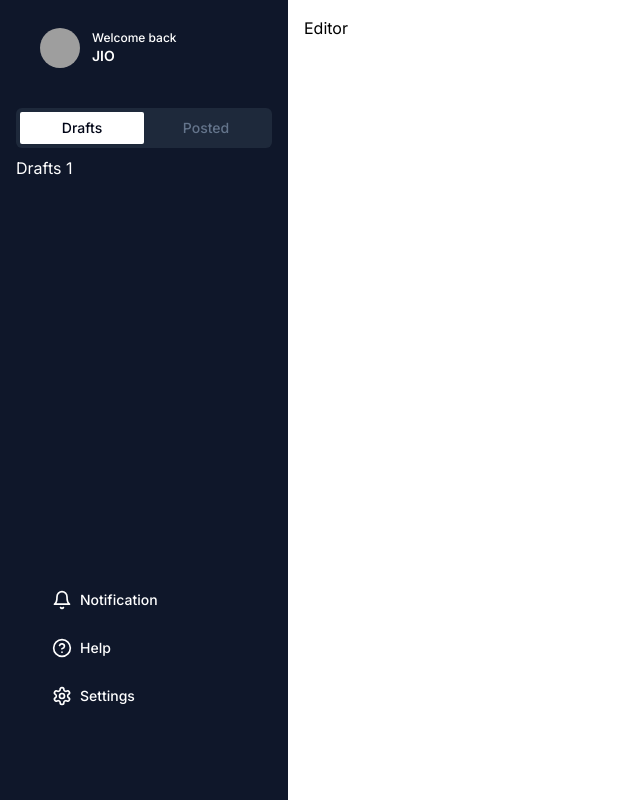
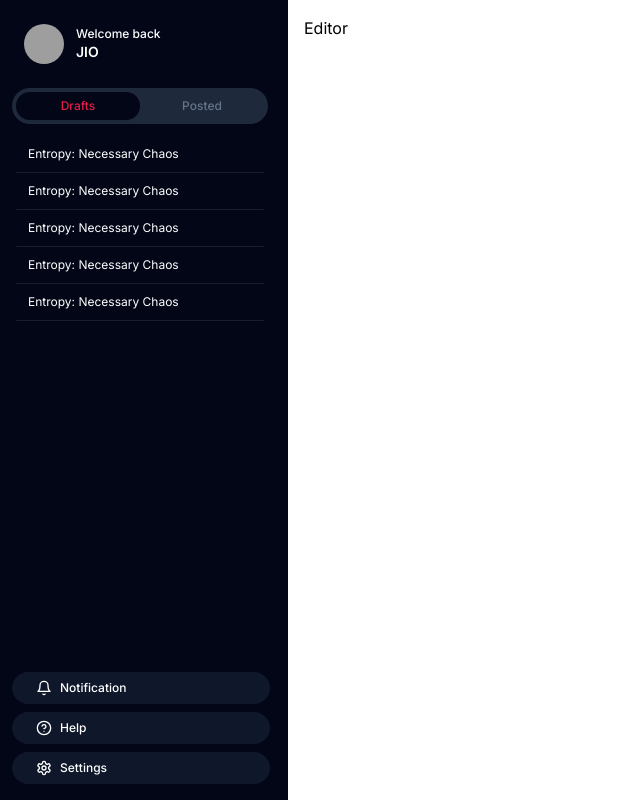
Before and after one commit to JBellord/postwiz, a Next.js app: page /editor in a window 1280 px wide. Shown: the whole page, without its empty margins (0-640 px from the left). Built offline with nearby package versions, Linux system fonts and the light colour scheme; grey boxes are pictures that could not be loaded.

Commit message:
#5 Edited Sidebar

```diff
--- a/app/editor/layout.js
+++ b/app/editor/layout.js
@@ -3,7 +3,7 @@ import EditorSidebar from "@/components/custom/sidebar";
 function EditorLayout({ children }) {
   return (
     <div className="container flex flex-1 h-screen w-screen overflow-hidden p-0 m-0">
-      <aside className="w-72 bg-slate-900 text-white p-4">
+      <aside className="w-72 bg-slate-950 text-white px-1 py-4">
         <EditorSidebar />
       </aside>
       <main className=" flex w-full flex-1 p-4">{children}</main>
--- a/components/custom/sidebar.jsx
+++ b/components/custom/sidebar.jsx
@@ -2,15 +2,16 @@ import Link from "next/link";
 import { Avatar, AvatarFallback, AvatarImage } from "../ui/avatar";
 import { Bell, HelpCircle, Settings } from "lucide-react";
 import { Tabs, TabsContent, TabsList, TabsTrigger } from "../ui/tabs";
+import TabItems from "./tabitems";
 
 function SidebarItem({ icon, link, name }) {
   return (
     <Link
       href={link}
-      className="group w-full pl-6 py-3 flex justify-start items-center space-x-2 hover:transition-all hover:scale-102 hover:bg-rose-100/10 hover:rounded-3xl hover:cursor-pointer"
+      className="bg-slate-900 rounded-3xl group w-[92%] pl-6 py-2 flex justify-start items-center space-x-2 hover:transition-all hover:scale-102 hover:bg-rose-100/10 hover:rounded-3xl hover:cursor-pointer"
     >
       {icon}
-      <span className="text-sm font-medium group-hover:text-rose-500">
+      <span className="text-xs font-medium group-hover:text-rose-500">
         {name}
       </span>
     </Link>
@@ -19,8 +20,8 @@ function SidebarItem({ icon, link, name }) {
 
 function EditorSidebar() {
   return (
-    <div className="w-full h-full p-3 flex flex-col justify-start items-center flex-nowrap space-y-6 overflow-hidden">
-      <div className="w-full mb-4 px-3 flex justify-start items-center space-x-3">
+    <div className="relative w-full h-full p-2 space-y-2 overflow-hidden">
+      <div className="w-full mb-6 px-3 flex justify-start items-center space-x-3">
         <Avatar>
           <AvatarImage src="https://pbs.twimg.com/profile_images/1509994781476376586/s_iiM2YN_400x400.jpg" />
           <AvatarFallback>JB</AvatarFallback>
@@ -30,27 +31,34 @@ function EditorSidebar() {
           <span className="font-semibold text-sm">JIO</span>
         </div>
       </div>
-      <Tabs defaultValue="drafts" className="w-64 h-[60%]">
+      <Tabs defaultValue="drafts" className="w-64 h-96">
         <TabsList className="grid w-full grid-cols-2 bg-slate-800">
           <TabsTrigger value="drafts">Drafts</TabsTrigger>
           <TabsTrigger value="posted">Posted</TabsTrigger>
         </TabsList>
-        <TabsContent value="drafts">Drafts 1</TabsContent>
-        <TabsContent value="posted">Posted 1</TabsContent>
+        <TabsContent
+          className="bg-slate-950 overflow-hidden h-full"
+          value="drafts"
+        >
+          <TabItems />
+        </TabsContent>
+        <TabsContent className="bg-slate-950 rounded-2xl" value="posted">
+          Posted 1
+        </TabsContent>
       </Tabs>
-      <div className="w-full grid items-start gap-1">
+      <div className="w-full absolute bottom-0  grid items-start gap-2">
         <SidebarItem
-          icon={<Bell className="h-5 w-5 group-hover:stroke-rose-500" />}
+          icon={<Bell className="h-4 w-4 group-hover:stroke-rose-500" />}
           name={"Notification"}
           link={"/editor/settings"}
         />
         <SidebarItem
-          icon={<HelpCircle className="h-5 w-5 group-hover:stroke-rose-500" />}
+          icon={<HelpCircle className="h-4 w-4 group-hover:stroke-rose-500" />}
           name={"Help"}
           link={"/editor/settings"}
         />
         <SidebarItem
-          icon={<Settings className="h-5 w-5 group-hover:stroke-rose-500" />}
+          icon={<Settings className="h-4 w-4 group-hover:stroke-rose-500" />}
           name={"Settings"}
           link={"/editor/settings"}
         />
--- /dev/null
+++ b/components/custom/tabitems.jsx
@@ -0,0 +1,54 @@
+import { ExternalLink, MoreHorizontal, Trash2 } from "lucide-react";
+import { Button } from "../ui/button";
+import { Separator } from "../ui/separator";
+import { ScrollArea } from "../ui/scroll-area";
+
+function TabItem() {
+  return (
+    <>
+      <div className="group w-full pl-1 h-9 flex items-center rounded-3xl bg-opacity-80 text-xs font-normal hover:cursor-pointer">
+        <div className="relative flex items-center h-full w-full justify-start">
+          <span className="pl-2">Entropy: Necessary Chaos</span>
+          <div className="hidden absolute items-center rounded-r-3xl end-0 h-full pl-1 space-x-1 bg-slate-950 group-hover:flex group-hover:bg-opacity-100">
+            <Button
+              className="p-1 h-6 w-6 hover:bg-opacity-10 hover:bg-rose-50 hover:text-rose-600"
+              size="icon"
+              variant="ghost"
+            >
+              <MoreHorizontal className="h-3 w-3" />
+            </Button>
+            <Button
+              className="p-1 h-6 w-6 hover:bg-opacity-10 hover:bg-rose-50 hover:text-rose-600"
+              size="icon"
+              variant="ghost"
+            >
+              <ExternalLink className="h-4 w-4" />
+            </Button>
+            <Button
+              className="p-1 h-6 w-6 hover:bg-opacity-10 hover:bg-rose-50 hover:text-rose-600"
+              size="icon"
+              variant="ghost"
+            >
+              <Trash2 className="h-4 w-4" />
+            </Button>
+          </div>
+        </div>
+      </div>
+      <Separator className="opacity-10 rounded-3xl" />
+    </>
+  );
+}
+
+function TabItems() {
+  return (
+    <ScrollArea className="h-full w-full p-1 grid gap-1 overflow-y-auto overflow-x-hidden">
+      <TabItem />
+      <TabItem />
+      <TabItem />
+      <TabItem />
+      <TabItem />
+    </ScrollArea>
+  );
+}
+
+export default TabItems;
--- /dev/null
+++ b/components/ui/scroll-area.jsx
@@ -0,0 +1,40 @@
+"use client"
+
+import * as React from "react"
+import * as ScrollAreaPrimitive from "@radix-ui/react-scroll-area"
+
+import { cn } from "@/lib/utils"
+
+const ScrollArea = React.forwardRef(({ className, children, ...props }, ref) => (
+  <ScrollAreaPrimitive.Root
+    ref={ref}
+    className={cn("relative overflow-hidden", className)}
+    {...props}>
+    <ScrollAreaPrimitive.Viewport className="h-full w-full rounded-[inherit]">
+      {children}
+    </ScrollAreaPrimitive.Viewport>
+    <ScrollBar />
+    <ScrollAreaPrimitive.Corner />
+  </ScrollAreaPrimitive.Root>
+))
+ScrollArea.displayName = ScrollAreaPrimitive.Root.displayName
+
+const ScrollBar = React.forwardRef(({ className, orientation = "vertical", ...props }, ref) => (
+  <ScrollAreaPrimitive.ScrollAreaScrollbar
+    ref={ref}
+    orientation={orientation}
+    className={cn(
+      "flex touch-none select-none transition-colors",
+      orientation === "vertical" &&
+        "h-full w-2.5 border-l border-l-transparent p-[1px]",
+      orientation === "horizontal" &&
+        "h-2.5 border-t border-t-transparent p-[1px]",
+      className
+    )}
+    {...props}>
+    <ScrollAreaPrimitive.ScrollAreaThumb className="relative flex-1 rounded-full bg-slate-200 dark:bg-slate-800" />
+  </ScrollAreaPrimitive.ScrollAreaScrollbar>
+))
+ScrollBar.displayName = ScrollAreaPrimitive.ScrollAreaScrollbar.displayName
+
+export { ScrollArea, ScrollBar }
--- /dev/null
+++ b/components/ui/separator.jsx
@@ -0,0 +1,25 @@
+"use client"
+
+import * as React from "react"
+import * as SeparatorPrimitive from "@radix-ui/react-separator"
+
+import { cn } from "@/lib/utils"
+
+const Separator = React.forwardRef((
+  { className, orientation = "horizontal", decorative = true, ...props },
+  ref
+) => (
+  <SeparatorPrimitive.Root
+    ref={ref}
+    decorative={decorative}
+    orientation={orientation}
+    className={cn(
+      "shrink-0 bg-slate-200 dark:bg-slate-800",
+      orientation === "horizontal" ? "h-[1px] w-full" : "h-full w-[1px]",
+      className
+    )}
+    {...props} />
+))
+Separator.displayName = SeparatorPrimitive.Root.displayName
+
+export { Separator }
--- a/components/ui/tabs.jsx
+++ b/components/ui/tabs.jsx
@@ -1,33 +1,35 @@
-"use client"
+"use client";
 
-import * as React from "react"
-import * as TabsPrimitive from "@radix-ui/react-tabs"
+import * as React from "react";
+import * as TabsPrimitive from "@radix-ui/react-tabs";
 
-import { cn } from "@/lib/utils"
+import { cn } from "@/lib/utils";
 
-const Tabs = TabsPrimitive.Root
+const Tabs = TabsPrimitive.Root;
 
 const TabsList = React.forwardRef(({ className, ...props }, ref) => (
   <TabsPrimitive.List
     ref={ref}
     className={cn(
-      "inline-flex h-10 items-center justify-center rounded-md bg-slate-100 p-1 text-slate-500 dark:bg-slate-800 dark:text-slate-400",
+      "inline-flex h-9 items-center justify-center rounded-3xl bg-slate-100 p-1 text-slate-500 dark:bg-slate-800 dark:text-slate-400",
       className
     )}
-    {...props} />
-))
-TabsList.displayName = TabsPrimitive.List.displayName
+    {...props}
+  />
+));
+TabsList.displayName = TabsPrimitive.List.displayName;
 
 const TabsTrigger = React.forwardRef(({ className, ...props }, ref) => (
   <TabsPrimitive.Trigger
     ref={ref}
     className={cn(
-      "inline-flex items-center justify-center whitespace-nowrap rounded-sm px-3 py-1.5 text-sm font-medium ring-offset-white transition-all focus-visible:outline-none focus-visible:ring-2 focus-visible:ring-slate-400 focus-visible:ring-offset-2 disabled:pointer-events-none disabled:opacity-50 data-[state=active]:bg-white data-[state=active]:text-slate-950 data-[state=active]:shadow-sm dark:ring-offset-slate-950 dark:focus-visible:ring-slate-800 dark:data-[state=active]:bg-slate-950 dark:data-[state=active]:text-slate-50",
+      "inline-flex items-center justify-center whitespace-nowrap rounded-3xl px-3 py-1.5 text-xs font-medium ring-offset-white transition-all focus-visible:outline-none focus-visible:ring-2 focus-visible:ring-slate-400 focus-visible:ring-offset-2 disabled:pointer-events-none disabled:opacity-50 data-[state=active]:bg-slate-950 data-[state=active]:text-rose-600 data-[state=active]:shadow-sm dark:ring-offset-slate-950 dark:focus-visible:ring-slate-800 dark:data-[state=active]:bg-slate-950 dark:data-[state=active]:text-slate-50",
       className
     )}
-    {...props} />
-))
-TabsTrigger.displayName = TabsPrimitive.Trigger.displayName
+    {...props}
+  />
+));
+TabsTrigger.displayName = TabsPrimitive.Trigger.displayName;
 
 const TabsContent = React.forwardRef(({ className, ...props }, ref) => (
   <TabsPrimitive.Content
@@ -36,8 +38,9 @@ const TabsContent = React.forwardRef(({ className, ...props }, ref) => (
       "mt-2 ring-offset-white focus-visible:outline-none focus-visible:ring-2 focus-visible:ring-slate-400 focus-visible:ring-offset-2 dark:ring-offset-slate-950 dark:focus-visible:ring-slate-800",
       className
     )}
-    {...props} />
-))
-TabsContent.displayName = TabsPrimitive.Content.displayName
+    {...props}
+  />
+));
+TabsContent.displayName = TabsPrimitive.Content.displayName;
 
-export { Tabs, TabsList, TabsTrigger, TabsContent }
+export { Tabs, TabsList, TabsTrigger, TabsContent };
--- a/package.json
+++ b/package.json
@@ -12,6 +12,8 @@
     "@radix-ui/react-avatar": "^1.0.3",
     "@radix-ui/react-dialog": "^1.0.4",
     "@radix-ui/react-label": "^2.0.2",
+    "@radix-ui/react-scroll-area": "^1.0.4",
+    "@radix-ui/react-separator": "^1.0.3",
     "@radix-ui/react-slot": "^1.0.2",
     "@radix-ui/react-tabs": "^1.0.4",
     "@radix-ui/react-tooltip": "^1.0.6",
```
Also changed, not shown: 1 other file (tests, documents, lock files or other folders).
